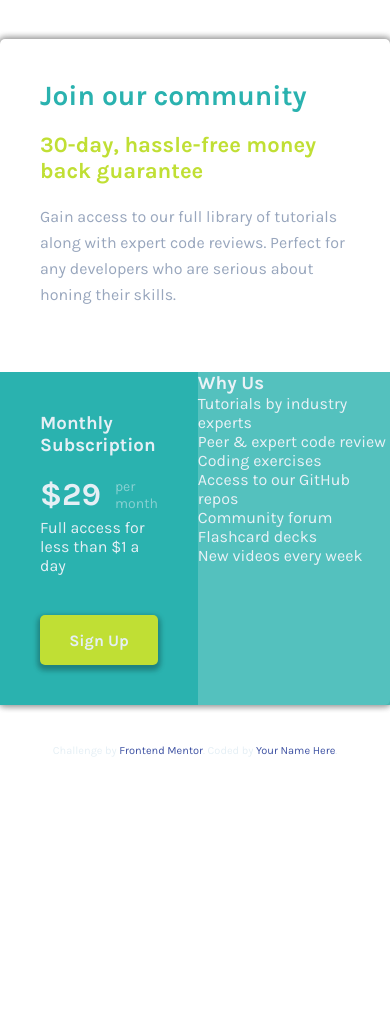
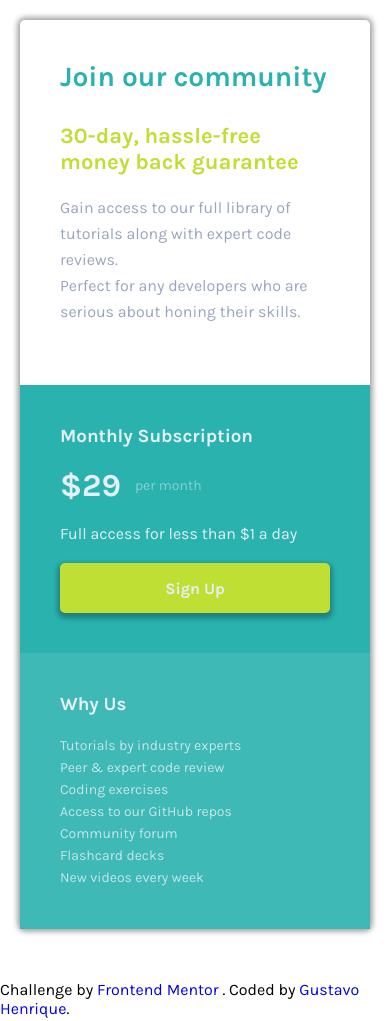
Before and after one commit to ghdpreto/single-price-component, a plain HTML site: page index.html in a window 390 px wide. Before the commit the page ends 844 px from the top, so only its background shows below. Drawn offline with Linux system fonts and the light colour scheme.

Commit message:
ajuste do mobile

```diff
--- a/index.html
+++ b/index.html
@@ -31,7 +31,9 @@
           </h2>
           <p class="c-card__description__text">
             Gain access to our full library of tutorials along with expert code
-            reviews. Perfect for any developers who are serious about honing
+            reviews.
+            <br>
+            Perfect for any developers who are serious about honing
             their skills.
           </p>
         </section>
@@ -48,29 +50,29 @@
         <section class="c-card__why-us">
           <h1 class="c-card__why-us__title">Why Us</h1>
           <ul class="c-card__why-us__list">
-            <li class="c-card__why-us__list-item">
+            <li>
               Tutorials by industry experts
             </li>
-            <li class="c-card__why-us__list-item">
+            <li>
               Peer &amp; expert code review
             </li>
-            <li class="c-card__why-us__list-item">Coding exercises</li>
-            <li class="c-card__why-us__list-item">
+            <li>Coding exercises</li>
+            <li>
               Access to our GitHub repos
             </li>
-            <li class="c-card__why-us__list-item">Community forum</li>
-            <li class="c-card__why-us__list-item">Flashcard decks</li>
-            <li class="c-card__why-us__list-item">New videos every week</li>
+            <li>Community forum</li>
+            <li>Flashcard decks</li>
+            <li>New videos every week</li>
           </ul>
         </section>
       </article>
     </main>
-    <footer>
-      <p class="attribution">
-        Challenge by
-        <a href="https://www.frontendmentor.io?ref=challenge" target="_blank"
-          >Frontend Mentor</a
-        >. Coded by <a href="#">Your Name Here</a>.
+    <footer class="l-footer">
+      <p class="l-footer__attribution">
+        Challenge by<a href="https://www.frontendmentor.io?ref=challenge" target="_blank">
+        Frontend Mentor
+        </a>.
+        Coded by <a href="https://github.com/ghdpreto" target="_blank">Gustavo Henrique</a>.
       </p>
     </footer>
   </body>
--- a/style.css
+++ b/style.css
@@ -39,17 +39,16 @@ body {
     display: flex;
     margin: 0 auto;
     align-items: center;
+    padding: 20px;
 }
 
 .c-card {
-    max-width: 800px;
-
     border-radius: 5px;
     box-shadow: 0px 0px 5px 4px rgba(0, 0, 0, 0.1), 0px 0px 6px 1px rgba(0, 0, 0, 0.4);
 
     display: grid;
-    grid-template-columns: 1fr 1fr;
-    grid-template-rows: 1fr 1fr;
+    grid-template-columns: repeat(2, 350px);
+    grid-template-rows: 250px 1fr;
     grid-template-areas:
         "card__description card__description"
         "card__price card__why-us";
@@ -58,23 +57,27 @@ body {
 
 .c-card__description {
     grid-area: card__description;
-    padding: 40px;
+    display: flex;
+    flex-direction: column;
+    padding: 40px
 }
 
 .c-card__description__title {
     font-size: 28px;
     color: var(--cyan);
+    margin-bottom: 30px;
 }
 
 .c-card__description__subtitle {
     font-size: 22px;
     color: var(--bright-yellow);
-    margin: 20px 0;
+    margin-bottom: 20px;
 }
 
 .c-card__description__text {
     color: var(--grayish-blue);
     line-height: 26px;
+    margin-bottom: 20px;
 }
 
 .c-card__price {
@@ -83,15 +86,13 @@ body {
     padding: 40px;
 }
 
-.c-card__price__title {
-    margin-bottom: 20px;
-}
-
 .c-card__price__subtitle {
     font-size: 32px;
     display: flex;
     align-items: center;
     color: var(--light-gray);
+    margin-top: 20px;
+    margin-bottom: 20px;
 }
     .c-card__price__subtitle span {
         font-size: 14px;
@@ -103,7 +104,7 @@ body {
 .c-card__price__text {
     font-weight: 400;
     margin-top: 5px;
-    margin-bottom: 40px;
+    margin-bottom: 20px;
 }
 
 .c-card__price__button {
@@ -123,11 +124,36 @@ body {
 .c-card__why-us {
     grid-area: card__why-us;
     background-color: var(--cyan);
+    opacity: 0.9;
+    padding: 40px;
+}
+
+.c-card__why-us__title {
+    margin-bottom: 20px;
+}
+
+.c-card__why-us__list {
+    line-height: 22px;
+    font-size: 14px;
     opacity: 0.8;
 }
 
+.l-footer {
+    display: flex;
+    align-items: center;
+    justify-content: center;
+    color: black;
+}
 
+.l-footer_attribution {
+    font-size: 11px; text-align: center;
+}
 
+.attribution a { color: hsl(228, 45%, 44%); }
 
-.attribution { font-size: 11px; text-align: center; }
-.attribution a { color: hsl(228, 45%, 44%); }
+@media (max-width: 768px) {
+    .c-card {
+        display: flex;
+        flex-direction: column;
+    }
+}
```
